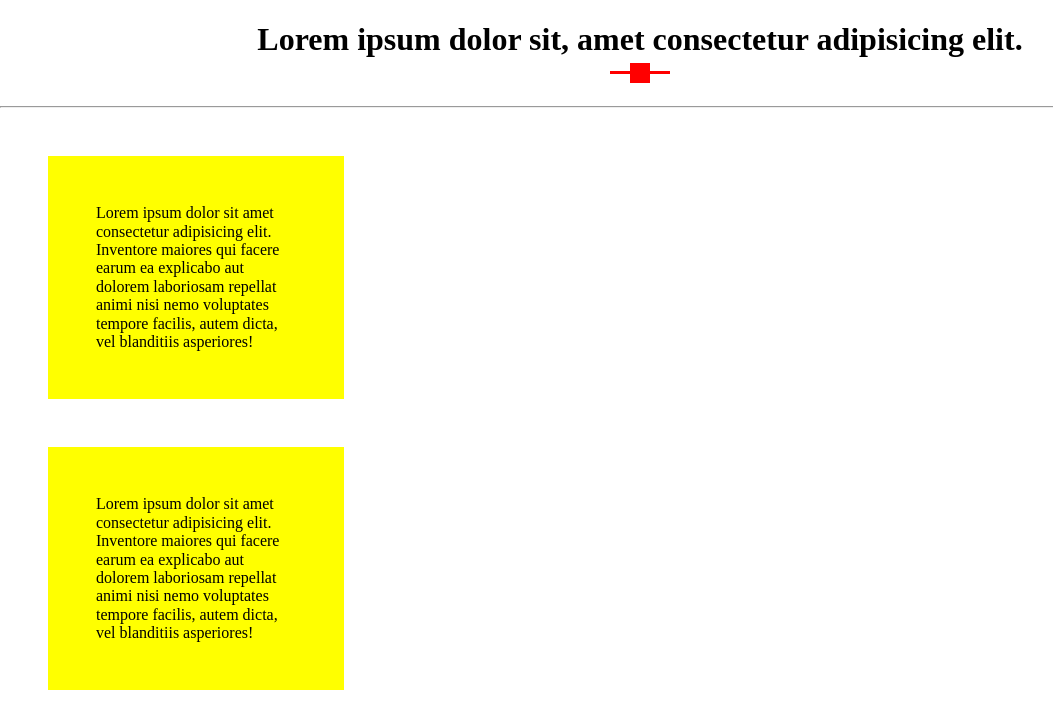
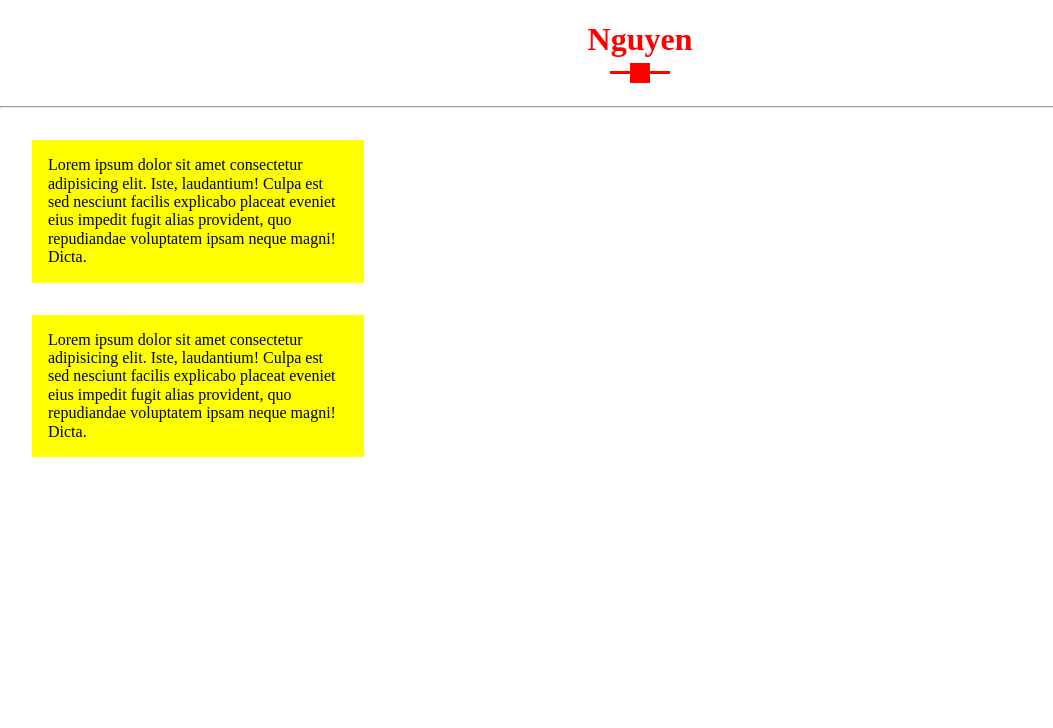
Before and after one commit to netavietnamedu/blank, a plain HTML site: page index.html in a window 1280 px wide. Shown: the whole page, without its empty margins (0-1053 px from the left). Drawn offline with Linux system fonts and the light colour scheme.

Commit message:
update CV

```diff
--- a/css/style.css
+++ b/css/style.css
@@ -1,6 +1,7 @@
 .title {
+    color: red;
+    text-align: center;
     position: relative;
-    text-align: center;
     margin-bottom: 3rem;
 }
 .title:before {
@@ -14,6 +15,7 @@
     bottom: -1rem;
     transform: translateX(-50%);
 }
+
 .title:after {
     content: '';
     display: block;
@@ -22,18 +24,19 @@
     width: 20px;
     position: absolute;
     left: 50%;
-    bottom: calc(-1rem + -9px);
+    bottom: calc(-1rem - 9px);
     transform: translateX(-50%);
 }
-.box, .box-2{
+.box-a,
+.box-b {
     background: yellow;
-    padding: 3rem;
-    max-width: 200px;
-    margin: 3rem;
+    width: 300px;
+    padding: 1rem;
+    margin: 2rem;
     position: relative;
     overflow: hidden;
 }
-.box:before {
+.box-a:before {
     content: '';
     display: block;
     background: rgba(0, 0, 0, 0.5);
@@ -42,12 +45,13 @@
     position: absolute;
     top: -100%;
     left: 0;
-    transition: 1s ease-in-out all;
+    transition: .5s all ease-in-out
 }
-.box:hover:before{
-    top: -50%
+
+.box-a:hover:before {
+    top: -50%;
 }
-.box:after {
+.box-a:after {
     content: '';
     display: block;
     background: rgba(0, 0, 0, 0.5);
@@ -56,12 +60,15 @@
     position: absolute;
     top: 100%;
     left: 0;
-    transition: 1s ease-in-out all;
+    transition: .5s all ease-in-out
 }
-.box:hover:after{
-    top: 50%
+
+.box-a:hover:after {
+    top: 50%;
 }
-.box-2:before {
+
+
+.box-b:before {
     content: '';
     display: block;
     height: 100%;
@@ -69,27 +76,33 @@
     position: absolute;
     top: 0;
     left: 0;
-    transition: 1s ease-in-out all;
+    opacity: .8;
+    transition: .5s all ease-in-out
 }
-.box-2:hover:before{
-    box-shadow: 0 0 0 530px #000 inset;
-}
-.box-2 span {
-    z-index: -100;
-    opacity: 0;
+
+.box-b span {
     position: absolute;
-    width: 50px;
-    height: 50px;
     background: red;
-    padding: 10px;
-    color: white;
+    padding: 1rem;
+    height: 3rem;
+    width: 3rem;
+    color: #fff;
     top: 50%;
     left: 50%;
-    transition: 1s ease-in-out all;
+    display: flex;
+    justify-content: center;
+    align-items: center;
     transform: rotate(0deg) translateX(-50%) translateY(-50%);
+    opacity: 0;
+    transition: .5s all ease-in-out
 }
-.box-2:hover span {
+
+.box-b:hover span {
     opacity: 1;
-    z-index: 10;
     transform: rotate(360deg) translateX(-50%) translateY(-50%);
+
 }
+.box-b:hover:before {
+
+    box-shadow: 0 0 0 70px #000 inset;
+}
--- a/index.html
+++ b/index.html
@@ -11,15 +11,16 @@
 </head>
 
 <body>
-    <h1 class="title">Lorem ipsum dolor sit, amet consectetur adipisicing elit.</h1>
+    <h1 class="title">
+        Nguyen
+    </h1>
     <hr>
-
-    <div class="box">
-        Lorem ipsum dolor sit amet consectetur adipisicing elit. Inventore maiores qui facere earum ea explicabo aut dolorem laboriosam repellat animi nisi nemo voluptates tempore facilis, autem dicta, vel blanditiis asperiores!
+    <div class="box-a">
+        Lorem ipsum dolor sit amet consectetur adipisicing elit. Iste, laudantium! Culpa est sed nesciunt facilis explicabo placeat eveniet eius impedit fugit alias provident, quo repudiandae voluptatem ipsam neque magni! Dicta.
     </div>
-    <div class="box-2">
-        Lorem ipsum dolor sit amet consectetur adipisicing elit. Inventore maiores qui facere earum ea explicabo aut dolorem laboriosam repellat animi nisi nemo voluptates tempore facilis, autem dicta, vel blanditiis asperiores!
-        <span>HEME</span>
+    <div class="box-b">
+        Lorem ipsum dolor sit amet consectetur adipisicing elit. Iste, laudantium! Culpa est sed nesciunt facilis explicabo placeat eveniet eius impedit fugit alias provident, quo repudiandae voluptatem ipsam neque magni! Dicta.
+        <span>ABC</span>
     </div>
 </body>
 
```
